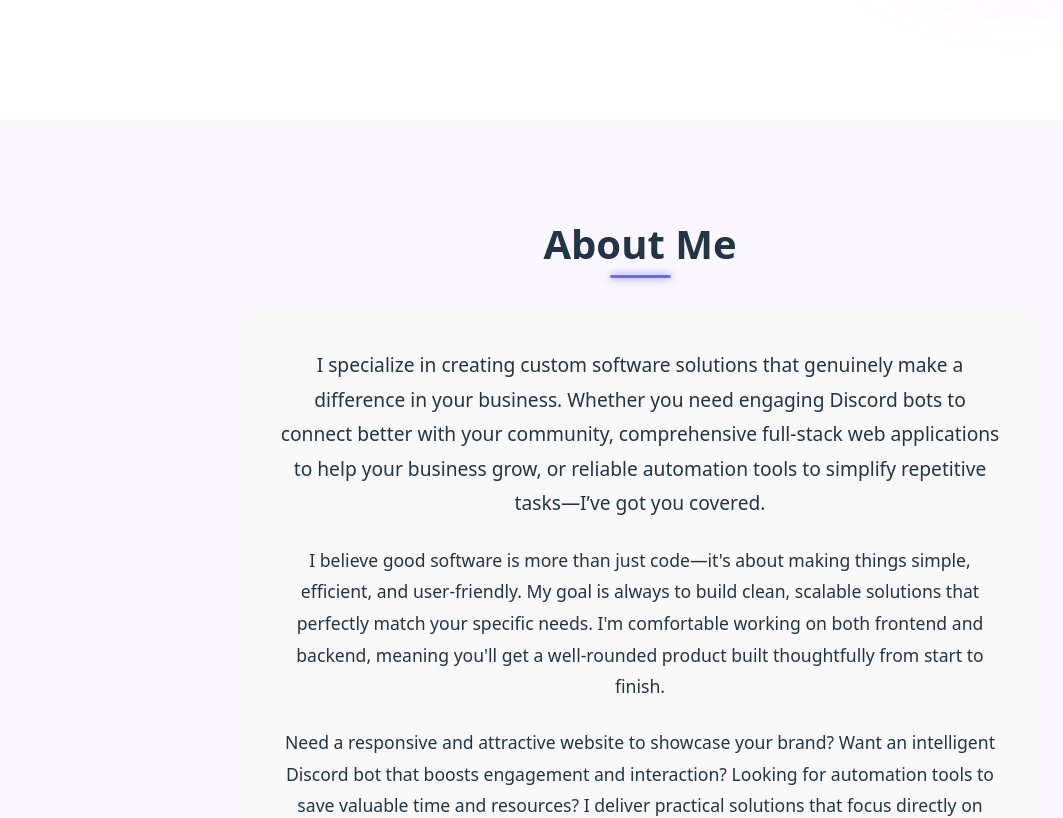
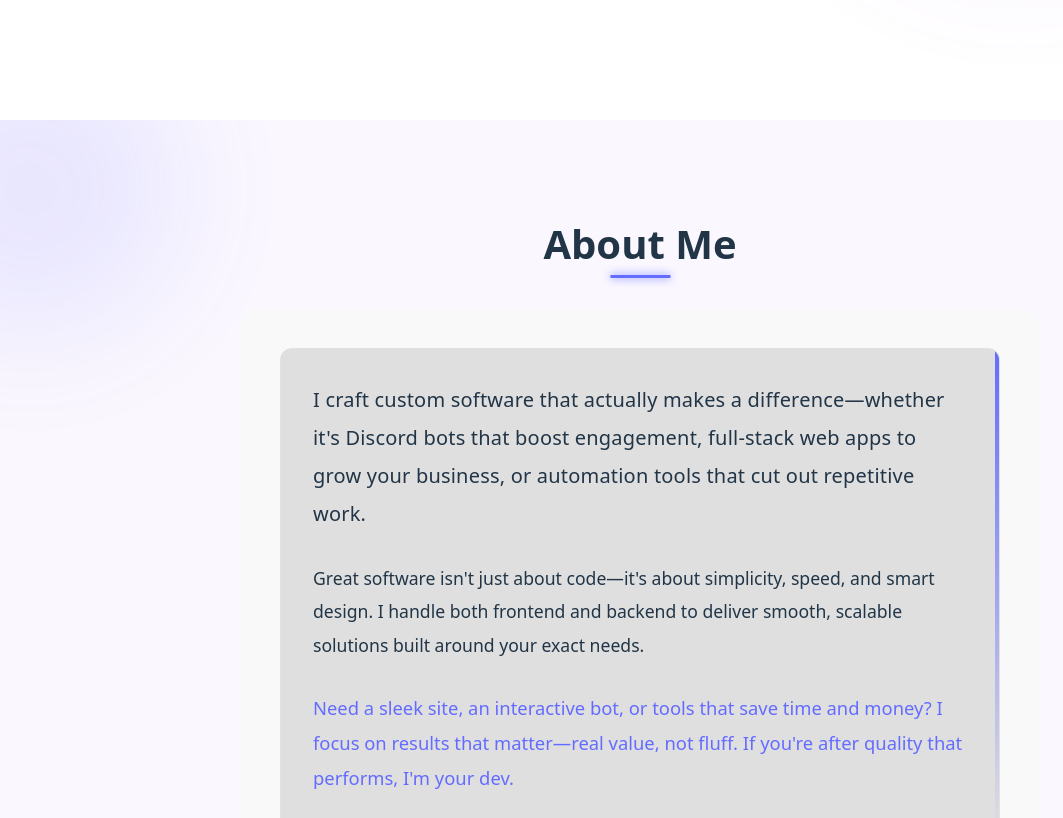
Before and after one commit to Techvy/techvy, a React (Vite) app: page / in a window 1280 px wide. Shown: the part 680-1498 px from the top of the page, without its empty margins (0-1063 px from the left). Built offline with nearby package versions, Linux system fonts and the light colour scheme.

Commit message:
Update About.jsx

```diff
--- a/src/components/About/About.jsx
+++ b/src/components/About/About.jsx
@@ -6,6 +6,9 @@
 const About = () => {
   return (
     <AboutSection id="about">
+      <AccentCircle className="accent-circle-1" />
+      <AccentCircle className="accent-circle-2" />
+
       <motion.div
         initial={{ opacity: 0 }}
         whileInView={{ opacity: 1 }}
@@ -25,16 +28,13 @@
           >
             <AboutText>
               <p>
-I specialize in creating custom software solutions that genuinely make a difference in your business. Whether you need engaging Discord bots to connect better with your community, comprehensive full-stack web applications to help your business grow, or reliable automation tools to simplify repetitive tasks—I’ve got you covered.
+I craft custom software that actually makes a difference—whether it's Discord bots that boost engagement, full-stack web apps to grow your business, or automation tools that cut out repetitive work.
               </p>
               <p>
-I believe good software is more than just code—it's about making things simple, efficient, and user-friendly. My goal is always to build clean, scalable solutions that perfectly match your specific needs. I'm comfortable working on both frontend and backend, meaning you'll get a well-rounded product built thoughtfully from start to finish.
+Great software isn't just about code—it's about simplicity, speed, and smart design. I handle both frontend and backend to deliver smooth, scalable solutions built around your exact needs.
               </p>
               <p>
-Need a responsive and attractive website to showcase your brand? Want an intelligent Discord bot that boosts engagement and interaction? Looking for automation tools to save valuable time and resources? I deliver practical solutions that focus directly on user experience and measurable results.
-              </p>
-              <p>
-In the world of software development, quality and practicality come first. I understand your goals and tailor each project specifically to achieve them effectively. Mediocre results aren't an option—I strive for excellence and ensure that the software I deliver adds real value to your business.
+Need a sleek site, an interactive bot, or tools that save time and money? I focus on results that matter—real value, not fluff. If you're after quality that performs, I'm your dev.
               </p>
             </AboutText>
           </motion.div>
@@ -77,6 +77,42 @@
 const AboutSection = styled.section`
   padding: 100px 0;
   background-color: rgba(98, 0, 234, 0.03);
+  position: relative;
+  overflow: hidden;
+`;
+
+const AccentCircle = styled.div`
+  position: absolute;
+  border-radius: 50%;
+  opacity: 0.1;
+  background: linear-gradient(45deg, var(--primary-color), var(--primary-hover));
+  filter: blur(60px);
+  z-index: 0;
+
+  &.accent-circle-1 {
+    width: 300px;
+    height: 300px;
+    top: -100px;
+    left: -150px;
+    animation: float-slow 8s ease-in-out infinite alternate;
+  }
+
+  &.accent-circle-2 {
+    width: 400px;
+    height: 400px;
+    bottom: -200px;
+    right: -200px;
+    animation: float-slow 10s ease-in-out infinite alternate-reverse;
+  }
+
+  @keyframes float-slow {
+    0% {
+      transform: translate(0, 0);
+    }
+    100% {
+      transform: translate(50px, 30px);
+    }
+  }
 `;
 
 const SectionTitle = styled.h2`
@@ -127,6 +163,8 @@
   max-width: 1200px;
   margin: 0 auto;
   margin-top: 2rem;
+  position: relative;
+  z-index: 2;
 `;
 
 const AboutContent = styled.div`
@@ -148,16 +186,67 @@
 
 const AboutText = styled.div`
   margin-bottom: 2.5rem;
+  background: rgba(0, 0, 0, 0.1);
+  border-radius: 12px;
+  padding: 2rem;
+  position: relative;
+  overflow: hidden;
+  border: 1px solid rgba(255, 255, 255, 0.05);
+  transition: all 400ms cubic-bezier(0.25, 0.46, 0.45, 0.94);
+
+  &:before {
+    content: '';
+    position: absolute;
+    top: 0;
+    right: 0;
+    width: 4px;
+    height: 100%;
+    background: linear-gradient(to bottom, var(--primary-color), transparent);
+  }
+
+  &:hover {
+    transform: translateY(-5px);
+    box-shadow: 0 12px 30px rgba(0, 0, 0, 0.15);
+    border-color: rgba(255, 255, 255, 0.1);
+  }
 
   p {
-    margin-bottom: 1.5rem;
+    margin-bottom: 1.8rem;
     color: var(--text-secondary);
-    line-height: 1.8;
+    line-height: 1.9;
     font-size: 1.1rem;
+    text-align: left;
 
     &:first-child {
-      font-size: 1.2rem;
+      font-size: 1.25rem;
       color: var(--text-accent);
+      font-weight: 500;
+      letter-spacing: 0.01em;
+    }
+
+    &:last-child {
+      margin-bottom: 0;
+      font-weight: 500;
+      font-size: 1.15rem;
+      position: relative;
+      padding-bottom: 0.5rem;
+      color: var(--primary-color);
+    }
+  }
+
+  @media (max-width: 768px) {
+    padding: 1.5rem;
+
+    p {
+      font-size: 1rem;
+
+      &:first-child {
+        font-size: 1.15rem;
+      }
+
+      &:last-child {
+        font-size: 1.05rem;
+      }
     }
   }
 
```
